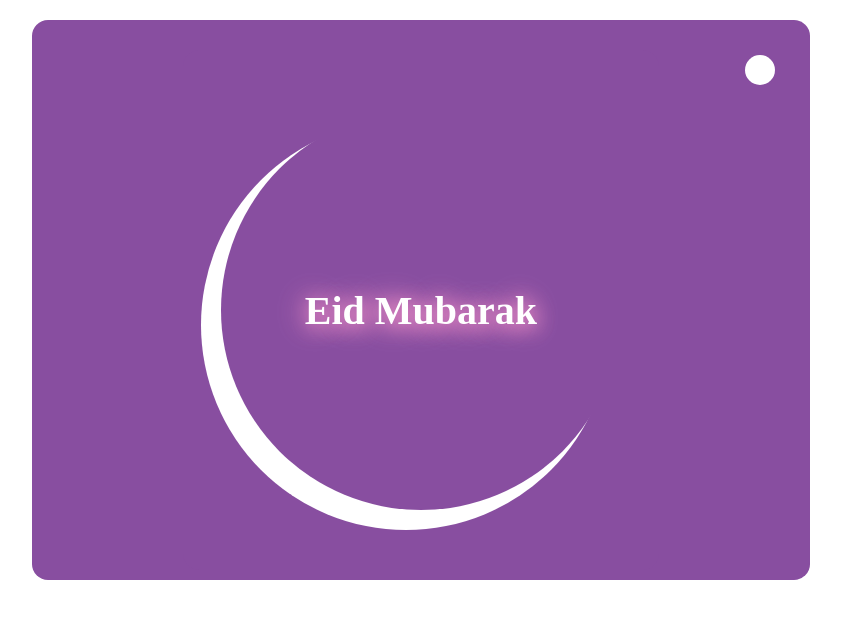
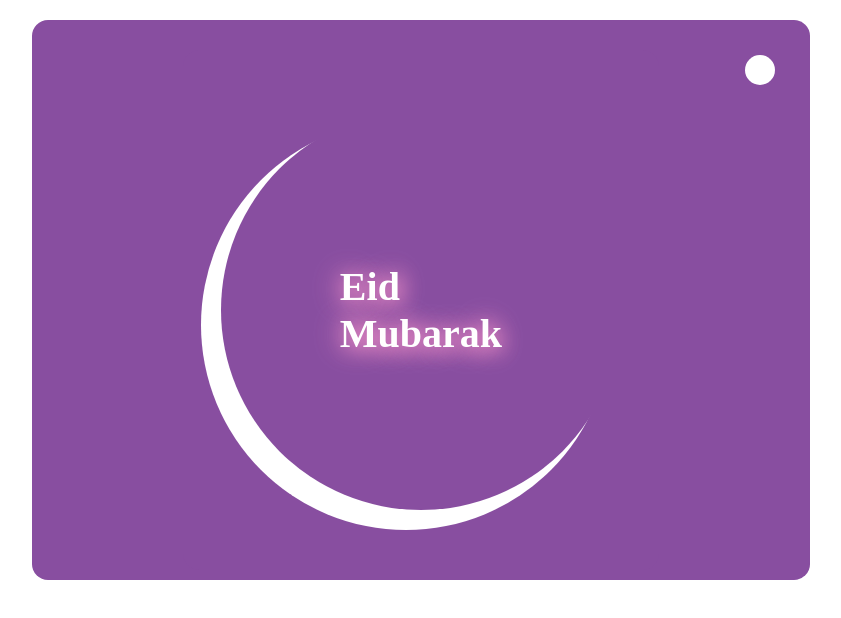
Before and after one commit to Sawon-52/Eid-Mubarak, a plain HTML site: page index.html in a window 1280 px wide. Shown: the whole page, without its empty margins (219-1060 px from the left). Drawn offline with Linux system fonts and the light colour scheme.

Commit message:
Update index.html

```diff
--- a/index.html
+++ b/index.html
@@ -9,7 +9,7 @@
 <body>
     <div class="main">
         <div class="container">
-            <h3>Eid Mubarak</h3>
+            <h3>Eid <br> Mubarak</h3>
 
             <div class="items">
             </div>
```
